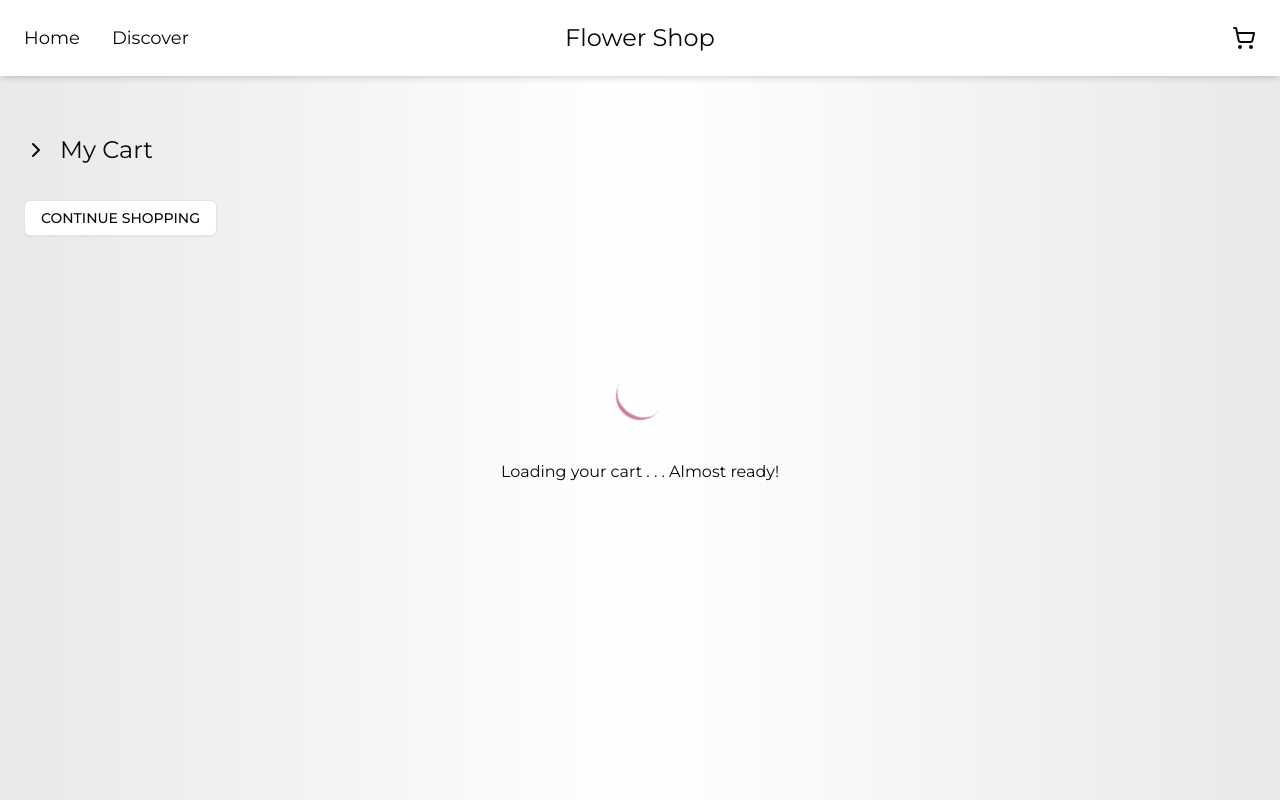
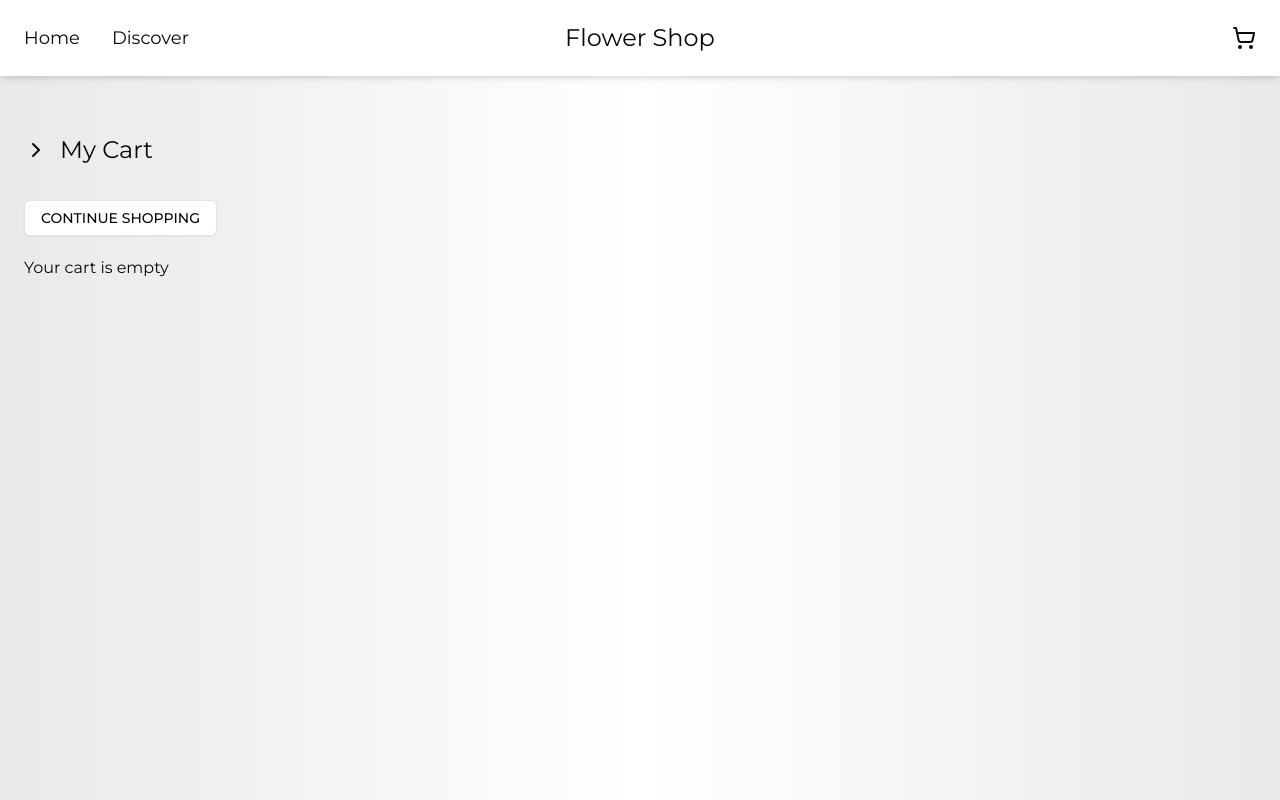
Before and after one commit to snmada/flower-shop, a Next.js app: page /shop/cart in a window 1280 px wide. Shown: the top 800 px of the page. Built offline with nearby package versions, Linux system fonts and the light colour scheme.

Commit message:
Correct loading condition for cart display

```diff
--- a/src/app/shop/cart/page.tsx
+++ b/src/app/shop/cart/page.tsx
@@ -21,7 +21,7 @@ export default function CartPage() {
       >
         CONTINUE SHOPPING
       </LinkButton>
-        {!isLoading ? (
+        {isLoading ? (
           <div className='flex flex-col justify-center items-center h-96'>
             <div className='border-t-4 border-primary border-solid rounded-full w-12 h-12 animate-spin'></div>
             <p className='mt-10'>Loading your cart . . . Almost ready!</p>
```
